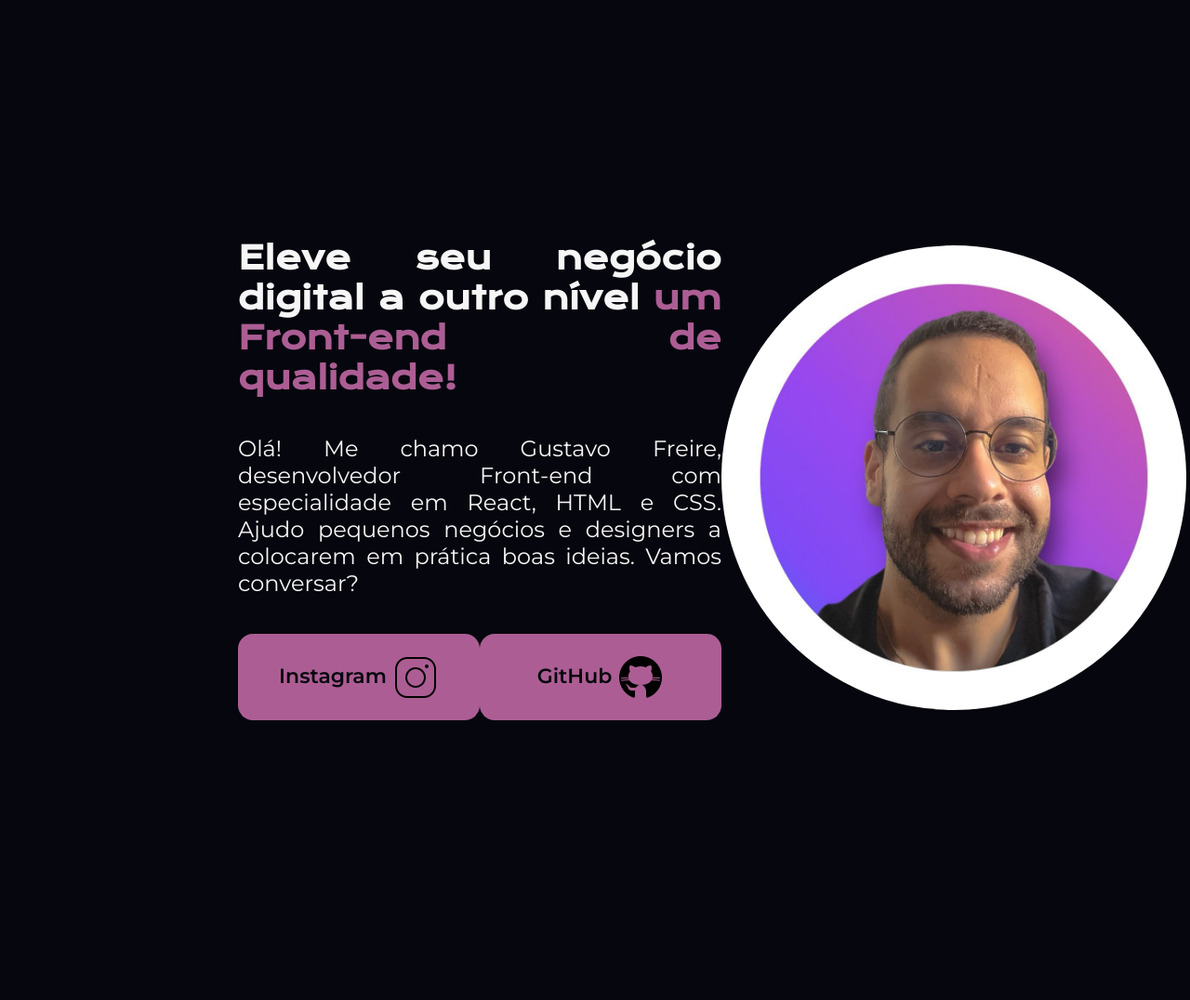
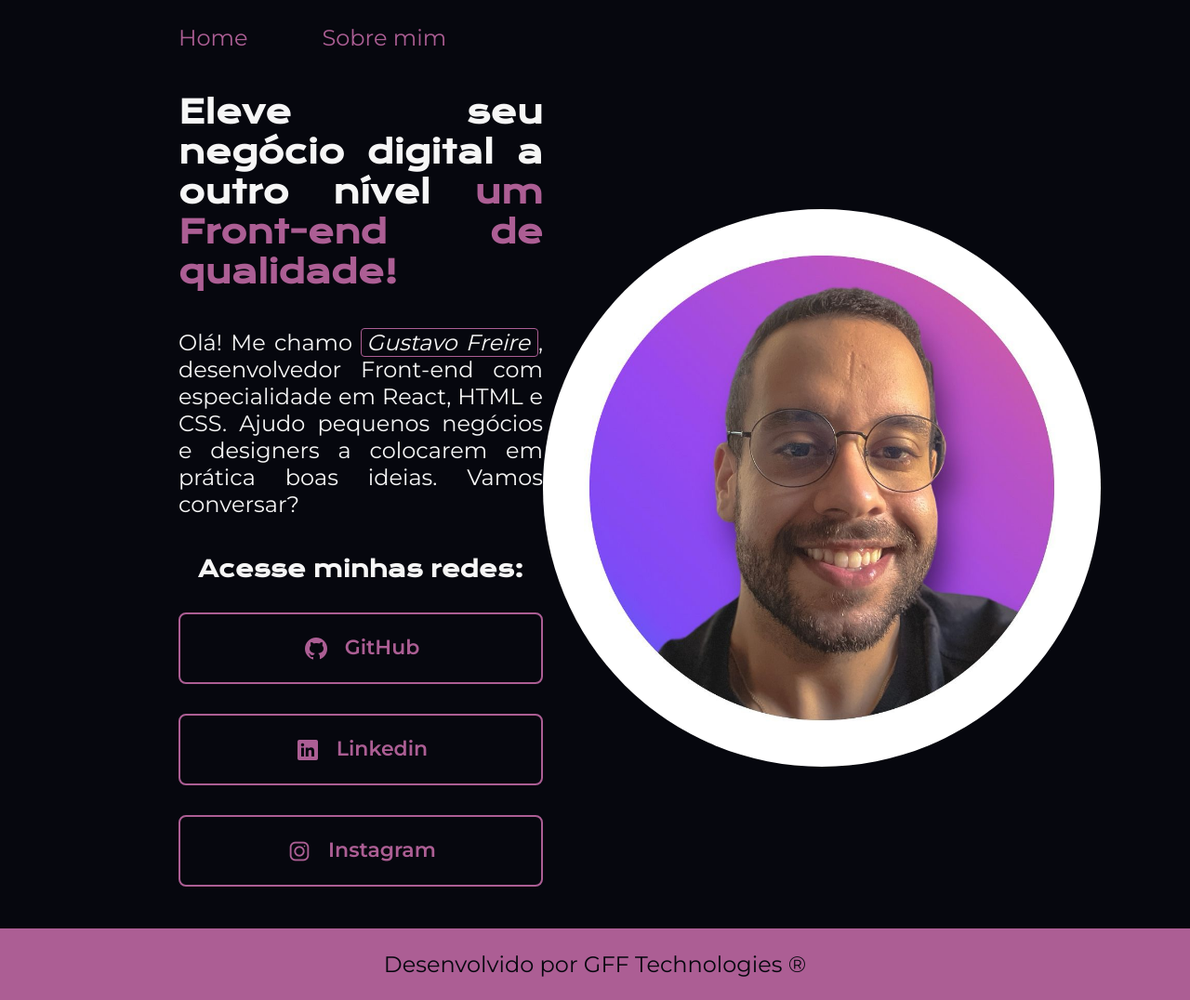
Before and after one commit to GFreireDEV/Dev-web-estudos, a plain HTML site: page Alura Cursos/First project Portfólio HTML-CSS/index.html in a window 1280 px wide. Shown: the whole page at 93% size. Drawn offline with nearby package versions, Linux system fonts and the light colour scheme.

Commit message:
Parte 4 curso - Finalizando cabecalho.

```diff
--- a/Alura Cursos/First project Portfólio HTML-CSS/index.html
+++ b/Alura Cursos/First project Portfólio HTML-CSS/index.html
@@ -7,14 +7,30 @@
     <link rel="stylesheet" href="style.css">
 </head>
 <body>
-    <header></header>
+    <header class="cabecalho">
+        <nav class="cabecalho_menu">
+            <a class="cabecalho_menu_link" href="index.html">Home</a>
+            <a class="cabecalho_menu_link" href="aboutme.html">Sobre mim</a>
+        </nav>
+    </header>
     <main class="apresentacao">
         <section class="apresentacao_conteudo">
             <h1 class="apresentacao_conteudo_fonte">Eleve seu negócio digital a outro nível <strong class="titulo-destaque">um Front-end de qualidade!</strong></h1>
-            <p class="paragrafo_apresentacao">Olá! Me chamo Gustavo Freire, desenvolvedor Front-end com especialidade em React, HTML e CSS. Ajudo pequenos negócios e designers a colocarem em prática boas ideias. Vamos conversar?</p>
+            <p class="paragrafo_apresentacao">Olá! Me chamo <a class="nomegf">Gustavo Freire</a>, desenvolvedor Front-end com especialidade em React, HTML e CSS. Ajudo pequenos negócios e designers a colocarem em prática boas ideias. Vamos conversar?</p>
             <div class="apresentacao_links">
-                <a class="apresentacao_links_link" href="https://instagram.com">Instagram <img  class="icons" src="imgs/insta_icon.png"></a>
-                <a class="apresentacao_links_link" href="https://GitHub.com/GFreireDEV">GitHub <img  class="icons" src="imgs/github_icon.png"></a>
+                <h2 class="apresentação_links_subtitulo">Acesse minhas redes:</h2>
+                <a class="apresentacao_links_link" href="https://GitHub.com/GFreireDEV">
+                    <img src="./assets/github.png">
+                    GitHub
+                </a>
+                <a class="apresentacao_links_link" href="https://www.linkedin.com/in/gustavo-freirepti/">
+                    <img src="./assets/linkedin.png">
+                    Linkedin
+                </a>
+                <a class="apresentacao_links_link" href="https://instagram.com">
+                    <img src="./assets/instagram.png">
+                    Instagram
+                </a>
             </div>
         </section>
         <div>
@@ -22,6 +38,7 @@
         </div>
     </main>
     <footer>
+        <p class="rodape">Desenvolvido por GFF Technologies ®</p>
     </footer>
 </body>
 </html>
--- a/Alura Cursos/First project Portfólio HTML-CSS/style.css
+++ b/Alura Cursos/First project Portfólio HTML-CSS/style.css
@@ -6,9 +6,27 @@
     padding: 0;
 }
 
+.cabecalho{
+    padding: 2% 0% 0% 15%
+}
+
+.cabecalho_menu{
+    display: flex;
+    justify-content:left;
+    gap: 80px;
+}
+.cabecalho_menu_link{
+    text-decoration: none;
+    font-family: 'Montserrat', sans-serif;
+    font-size: 24px;
+    font-weight: 600px;
+    color: #ac5e94;
+
+}
+
 body {
-    height: 100vh; /* Faz com que o Body ocupe 100% da tela*/
-    box-sizing: border-box; /* Elemento faz com que o conteúdo presente dentro do body não fique desproporcional e saia de dentro do body */
+    /* height: 100vh; Faz com que o Body ocupe 100% da tela */
+    box-sizing: border-box;
     background-color: #06070E;
     color: #f6f6f6;
 }
@@ -18,7 +36,7 @@ body {
 }
 
 .apresentacao{
-    margin: 20%;
+    margin: 3.5% 15%;
     display: flex;
     align-items: center;
     justify-content: space-between;
@@ -47,29 +65,62 @@ body {
 
 .imagem_freire{
     border-radius: 100%;
-    max-width: 500px
+    max-width: 600px
 }
 
 .apresentacao_links{
     display: flex;
+    flex-direction: column;
     justify-content: space-between;
     align-items: center;
+    gap: 32px;
 }
 
+.apresentação_links_subtitulo{
+    font-family: 'Krona One', sans-serif;
+    font-size: 24px;
+    font-weight: 400px;
+}
+
+
 .apresentacao_links_link{
-    background-color: #ac5e94;
+    display: flex;
+    justify-content: center;
+    gap: 16px;
+    border: 2px solid #ac5e94;
     font-size: 22px;
     font-family: 'Montserrat', sans-serif;
-    width: 260px;
-    text-align: center;
-    border-radius: 16px;
+    width: 388px;
+    border-radius: 8px;
     padding: 21.5px 0;
     font-weight: 600;
     text-decoration: none;
-    color: #06070E;
+    color: #ac5e94;
 }
 
-.icons{
-    background-color:#ac5e94;
-    vertical-align: middle;
+.apresentacao_links_link:hover{
+    background-color: #8b8b8bb0;
 }
+
+.nomegf{
+    border: 1px solid #ac5e94;
+    border-radius: 4px;
+    padding-left: 5px;
+    padding-right: 8px;
+    font-style:italic;
+}
+
+.nomegf:hover{
+    background-color: #8b8b8bb0;
+}
+
+.rodape{
+    padding: 24px;
+    background-color: #ac5e94;
+    color:#06070E;
+    text-align: center;
+    font-family: 'Montserrat', sans-serif;
+    font-size: 24px;
+    font-weight: 400px;
+
+}
```
Also changed, not shown: Alura Cursos/First project Portfólio HTML-CSS/assets/Imagem.png (added), Alura Cursos/First project Portfólio HTML-CSS/assets/github.png (added), Alura Cursos/First project Portfólio HTML-CSS/assets/instagram.png (added), Alura Cursos/First project Portfólio HTML-CSS/assets/linkedin.png (added), Alura Cursos/First project Portfólio HTML-CSS/assets/twitch.png (added), Alura Cursos/First project Portfólio HTML-CSS/assets/twitter.png (added), Alura Cursos/First project Portfólio HTML-CSS/imgs/GFreireDEV.png (deleted), Alura Cursos/First project Portfólio HTML-CSS/imgs/github_icon.png (deleted), Alura Cursos/First project Portfólio HTML-CSS/imgs/insta_icon.png (deleted).
